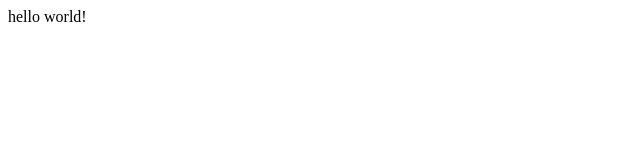
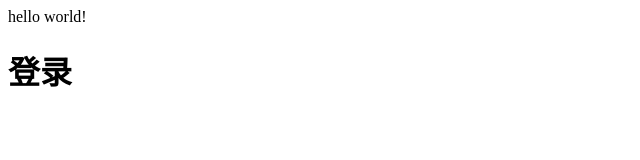
Before and after one commit to mengruxia/mengruxia.github.io, a plain HTML site: page index.html in a window 1280 px wide. Shown: the whole page, without its empty margins (0-640 px from the left). Drawn offline with Linux system fonts and the light colour scheme.

Commit message:
Add files via upload

```diff
--- /dev/null
+++ b/index.css
@@ -0,0 +1,14 @@
+body{
+    background-color: azure;
+    display: flex;
+    justify-content: center;
+    align-items: center;
+}
+
+.form{
+    width: 300px;
+    height: 200px;
+    background-color: aliceblue;
+    border-radius: 15px;
+    box-shadow:  0 10px 30px rgba(0, 0, 0, 0.2);
+}
--- a/index.html
+++ b/index.html
@@ -3,9 +3,12 @@
 <head>
     <meta charset="UTF-8">
     <meta name="viewport" content="width=device-width, initial-scale=1.0">
-    <title>Document</title>
+    <title>login page</title>
 </head>
 <body>
      hello world!
+     <div class="form">
+        <h1>登录</h1>
+     </div>
 </body>
 </html>
```
